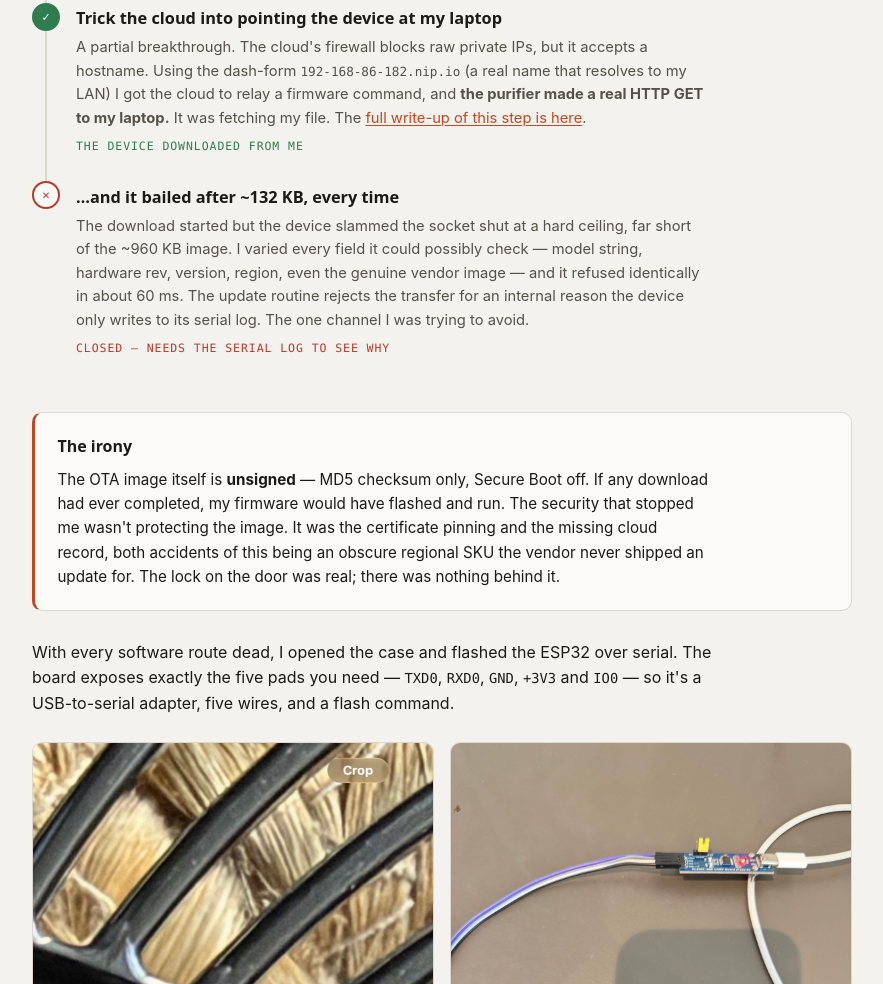
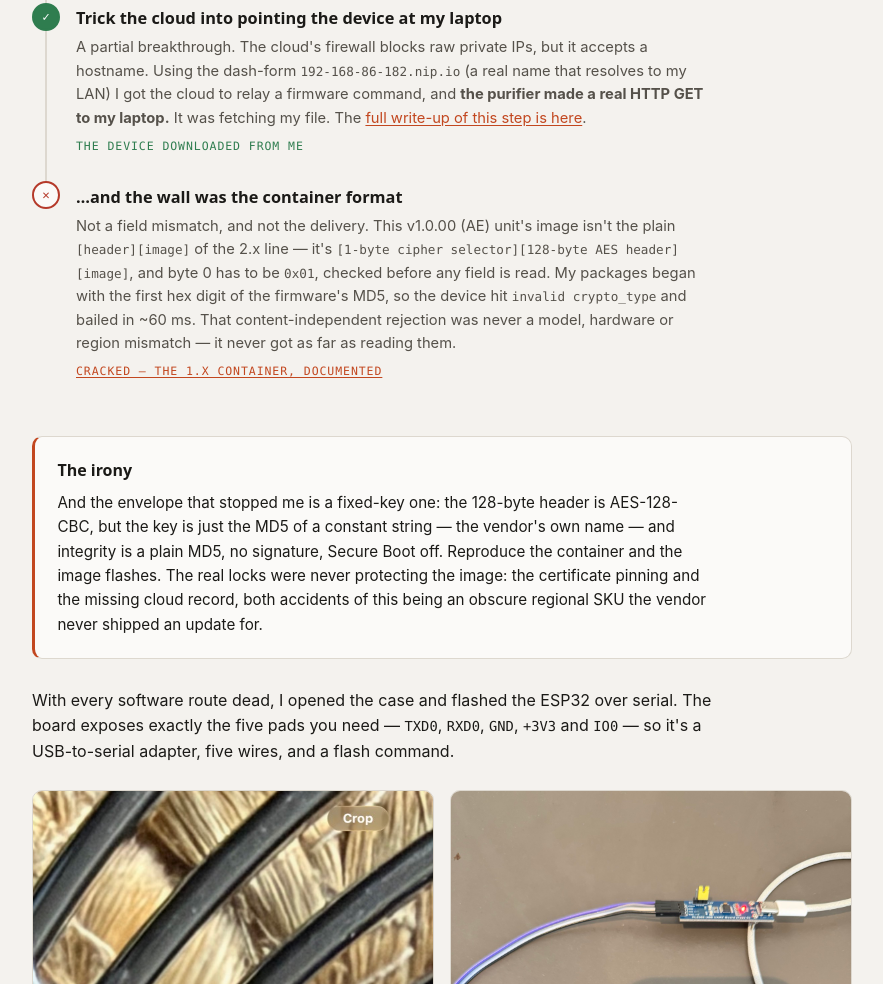
Before and after one commit to tadhglewis/levoit-matter, a plain HTML site: page docs/teardown/index.html in a window 1280 px wide. Shown: the part 9859-10843 px from the top of the page, without its empty margins (198-1081 px from the left). Drawn offline with Linux system fonts and the light colour scheme.

Commit message:
Docs: teardown OTA detour reflects the 1.x container finding
Co-Authored-By: Claude Opus 4.8 <noreply@anthropic.com>

```diff
--- a/docs/teardown/index.html
+++ b/docs/teardown/index.html
@@ -786,24 +786,25 @@
       <div class="step fail">
         <div class="marker">✕</div>
         <div>
-          <h4>…and it bailed after ~132 KB, every time</h4>
-          <p>The download started but the device slammed the socket shut at a hard ceiling, far short
-            of the ~960 KB image. I varied every field it could possibly check — model string, hardware
-            rev, version, region, even the genuine vendor image — and it refused identically in about
-            60 ms. The update routine rejects the transfer for an internal reason the device only
-            writes to its serial log. The one channel I was trying to avoid.</p>
-          <span class="verdict">Closed — needs the serial log to see why</span>
+          <h4>…and the wall was the container format</h4>
+          <p>Not a field mismatch, and not the delivery. This v1.0.00 (AE) unit's image isn't the plain
+            <code>[header][image]</code> of the 2.x line — it's <code>[1-byte cipher selector][128-byte
+            AES header][image]</code>, and byte 0 has to be <code>0x01</code>, checked before any field is
+            read. My packages began with the first hex digit of the firmware's MD5, so the device hit
+            <code>invalid crypto_type</code> and bailed in ~60 ms. That content-independent rejection was
+            never a model, hardware or region mismatch — it never got as far as reading them.</p>
+          <span class="verdict"><a href="https://github.com/nico202/levoit-core300s-ota-wifi-flash/pull/3">Cracked — the 1.x container, documented</a></span>
         </div>
       </div>
     </div>
 
     <div class="callout">
       <h4>The irony</h4>
-      <p>The OTA image itself is <b>unsigned</b> — MD5 checksum only, Secure Boot off. If any download
-        had ever completed, my firmware would have flashed and run. The security that stopped me wasn't
-        protecting the image. It was the certificate pinning and the missing cloud record, both
-        accidents of this being an obscure regional SKU the vendor never shipped an update for. The
-        lock on the door was real; there was nothing behind it.</p>
+      <p>And the envelope that stopped me is a fixed-key one: the 128-byte header is AES-128-CBC, but
+        the key is just the MD5 of a constant string — the vendor's own name — and integrity is a plain
+        MD5, no signature, Secure Boot off. Reproduce the container and the image flashes. The real locks
+        were never protecting the image: the certificate pinning and the missing cloud record, both
+        accidents of this being an obscure regional SKU the vendor never shipped an update for.</p>
     </div>
 
     <p>With every software route dead, I opened the case and flashed the ESP32 over serial. The board
```
